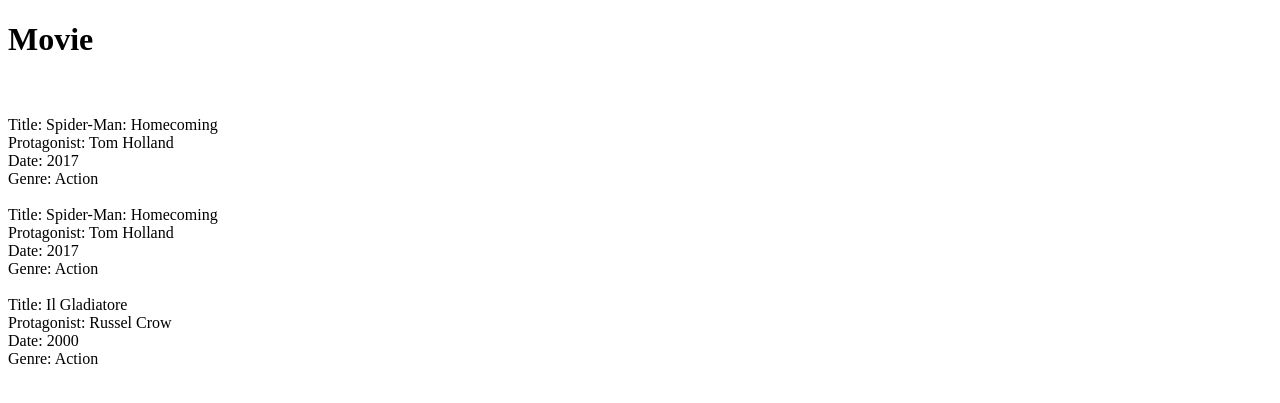
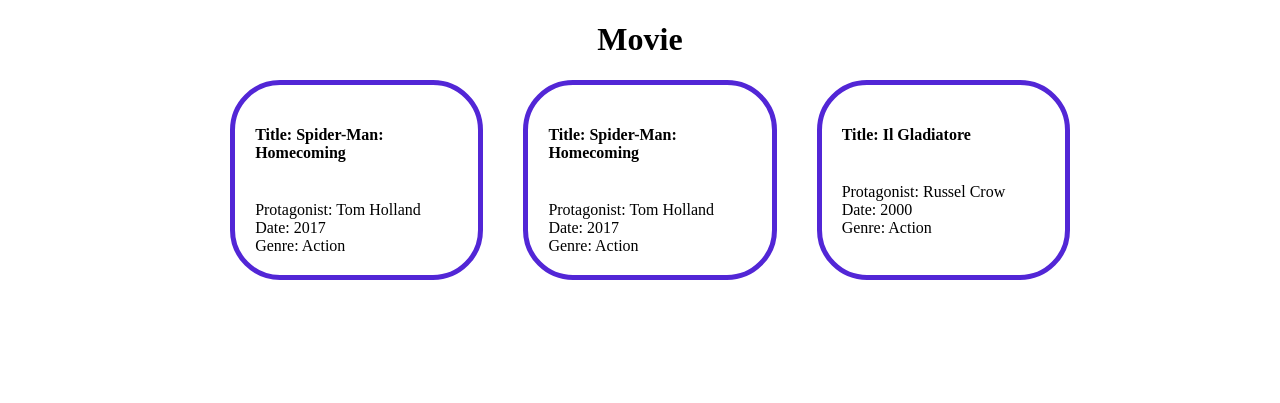
Before and after one commit to VolxDarkTV/php-oop-1, a PHP site: page / in a window 1280 px wide. Shown: the top 403 px of the page. Run offline with PHP 8.4, Linux system fonts and the light colour scheme.

Commit message:
add a fiew of style

```diff
--- /dev/null
+++ b/css/style.css
@@ -0,0 +1,27 @@
+*{
+    border: 0;
+    padding: 0;
+    box-sizing: border-box;
+}
+.title{
+    display: flex;
+    justify-content: center;
+
+}
+.container{
+    display: flex;
+    align-items: center;
+    justify-content: center;
+    max-width: 1240px;
+    margin: 0 auto;
+}
+.container_movie{
+    display: flex;
+    gap: 20px;
+}
+.movie_style{
+    width: calc(100% / 3 - 20px);
+    padding: 20px;
+    border: solid rgb(82, 38, 214) 5px;
+    border-radius: 50px;
+}
--- a/index.php
+++ b/index.php
@@ -4,6 +4,7 @@
     <meta charset="UTF-8">
     <meta http-equiv="X-UA-Compatible" content="IE=edge">
     <meta name="viewport" content="width=device-width, initial-scale=1.0">
+    <link rel="stylesheet" href="css/style.css">
     <title>Movie DB</title>
     <?php
         require_once ("movie.php");
@@ -12,8 +13,9 @@
     ?>
 </head>
 <body>
-    <h1>Movie</h1>
-    <div>
+    <h1 class="title">Movie</h1>
+    <div class="container">
+        <div class="container_movie">
             <?php
                 // PRINT ON SCREEN
                 foreach($movies as $movie){
@@ -22,5 +24,6 @@
                 }
             ?>
         </div>
+    </div>
 </body>
 </html>
--- a/movie.php
+++ b/movie.php
@@ -12,8 +12,8 @@ class Movie{
     }
     public function getHTML(){
 
-        return '<span>'
-        . "Title: " . $this->title
+        return '<span class="movie_style">'
+        . "<h4>" . "Title: " . $this->title . "</h4>"
         . "<br>"
         . "Protagonist: " . $this->protagonist
         . "<br>"
```
Lines whose indentation alone changed are shown as unchanged.
